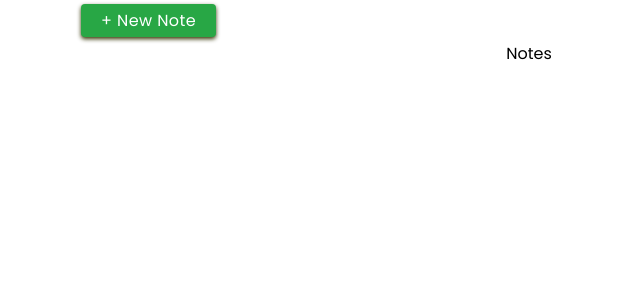
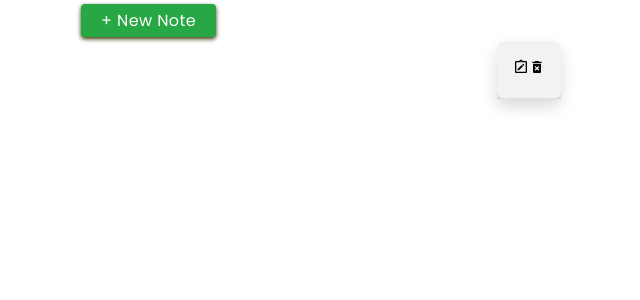
Before and after one commit to spectr-e/react-projects, a React (Vite) app: page / in a window 1280 px wide. Shown: the top 300 px of the page, without its empty margins (111-751 px from the left). Built offline with nearby package versions, Linux system fonts and the light colour scheme.

Commit message:
style(NotesComp): Initialize styling config using styled components

```diff
--- a/package.json
+++ b/package.json
@@ -12,7 +12,8 @@
   "dependencies": {
     "react": "^18.2.0",
     "react-dom": "^18.2.0",
-    "react-icons": "^5.0.1"
+    "react-icons": "^5.0.1",
+    "styled-components": "^6.1.8"
   },
   "devDependencies": {
     "@types/react": "^18.2.64",
--- /dev/null
+++ b/src/Projects/16-notes-app/NotesStyle.jsx
@@ -0,0 +1,3 @@
+import styled from 'styled-components'
+
+export const NotesStyle = styled.div``
--- a/src/Projects/index.js
+++ b/src/Projects/index.js
@@ -15,8 +15,10 @@ import DialogBoxApp from './13-dialog-box-app/DialogBoxApp'
 import FilterContactApp from './14-filter-contact-app/FilterContactApp'
 import RegistrationForm from './15-registration-form-app/RegistrationForm'
 import NotesApp from './16-notes-app/NotesApp'
+import { NotesStyle } from './16-notes-app/NotesStyle'
 
 export {
+  NotesStyle,
   NotesApp,
   RegistrationForm,
   FilterContactApp,
--- a/src/components/Notes.jsx
+++ b/src/components/Notes.jsx
@@ -1,5 +1,14 @@
+import { NotesStyle } from '../Projects'
+import { MdOutlineNoteAlt, MdDeleteForever } from 'react-icons/md'
 const Notes = () => {
-  return <div>Notes</div>
+  return (
+    <NotesStyle className='card'>
+      <div className='card-header text-right'>
+        <MdOutlineNoteAlt />
+        <MdDeleteForever />
+      </div>
+    </NotesStyle>
+  )
 }
 
 export default Notes
```
Also changed, not shown: 1 other file (tests, documents, lock files or other folders).
